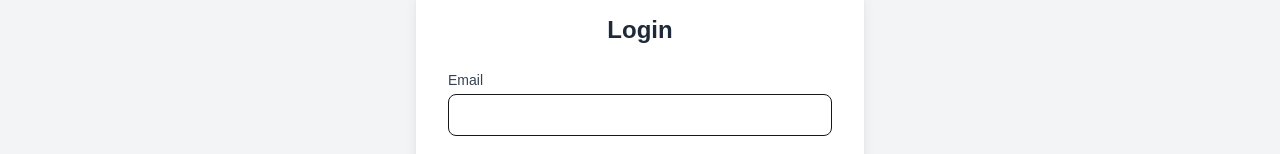
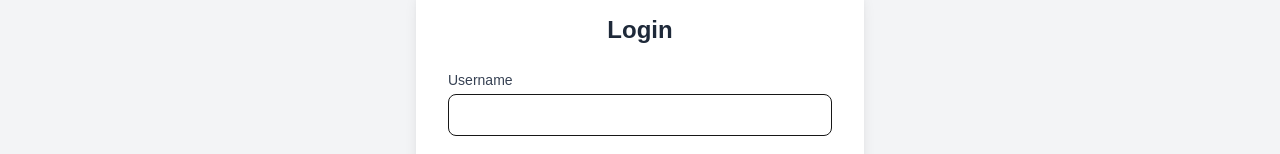
Before and after one commit to joshuajcarroll/AI-Resume-Reviewer, a Next.js app: page /login in a window 1280 px wide. Shown: the part 300-454 px from the top of the page. Built offline with nearby package versions, Linux system fonts and the light colour scheme.

Commit message:
modified login page to use username instead of email

```diff
--- a/app/login/page.tsx
+++ b/app/login/page.tsx
@@ -4,7 +4,7 @@ import { useState } from "react";
 //import { useRouter } from "next/router";
 
 const Login = () => {
-  const [email, setEmail] = useState<string>("");
+  const [username, setUsername] = useState<string>("");
   const [password, setPassword] = useState<string>("");
   const [loading, setLoading] = useState(false);
   const [error, setError] = useState<string | null>(null);
@@ -13,7 +13,7 @@ const Login = () => {
   const handleSubmit = async (event: React.FormEvent) => {
     event.preventDefault();
 
-    if (!email || !password) {
+    if (!username || !password) {
       setError("Please fill in both fields.");
       return;
     }
@@ -25,7 +25,7 @@ const Login = () => {
       // Mock login request, replace this with your API call
       const response = await fetch("/api/login", {
         method: "POST",
-        body: JSON.stringify({ email, password }),
+        body: JSON.stringify({ username, password }),
         headers: { "Content-Type": "application/json" },
       });
 
@@ -50,11 +50,11 @@ const Login = () => {
         {error && <p className="text-red-600 text-center mb-4">{error}</p>}
         <form onSubmit={handleSubmit} className="space-y-4">
           <div>
-            <label className="block text-sm font-medium text-gray-700">Email</label>
+            <label className="block text-sm font-medium text-gray-700">Username</label>
             <input
-              type="email"
-              value={email}
-              onChange={(e) => setEmail(e.target.value)}
+              type="text"
+              value={username}
+              onChange={(e) => setUsername(e.target.value)}
               className="mt-1 w-full px-3 py-2 border rounded-lg focus:ring-blue-500 focus:border-blue-500"
               required
             />
```
